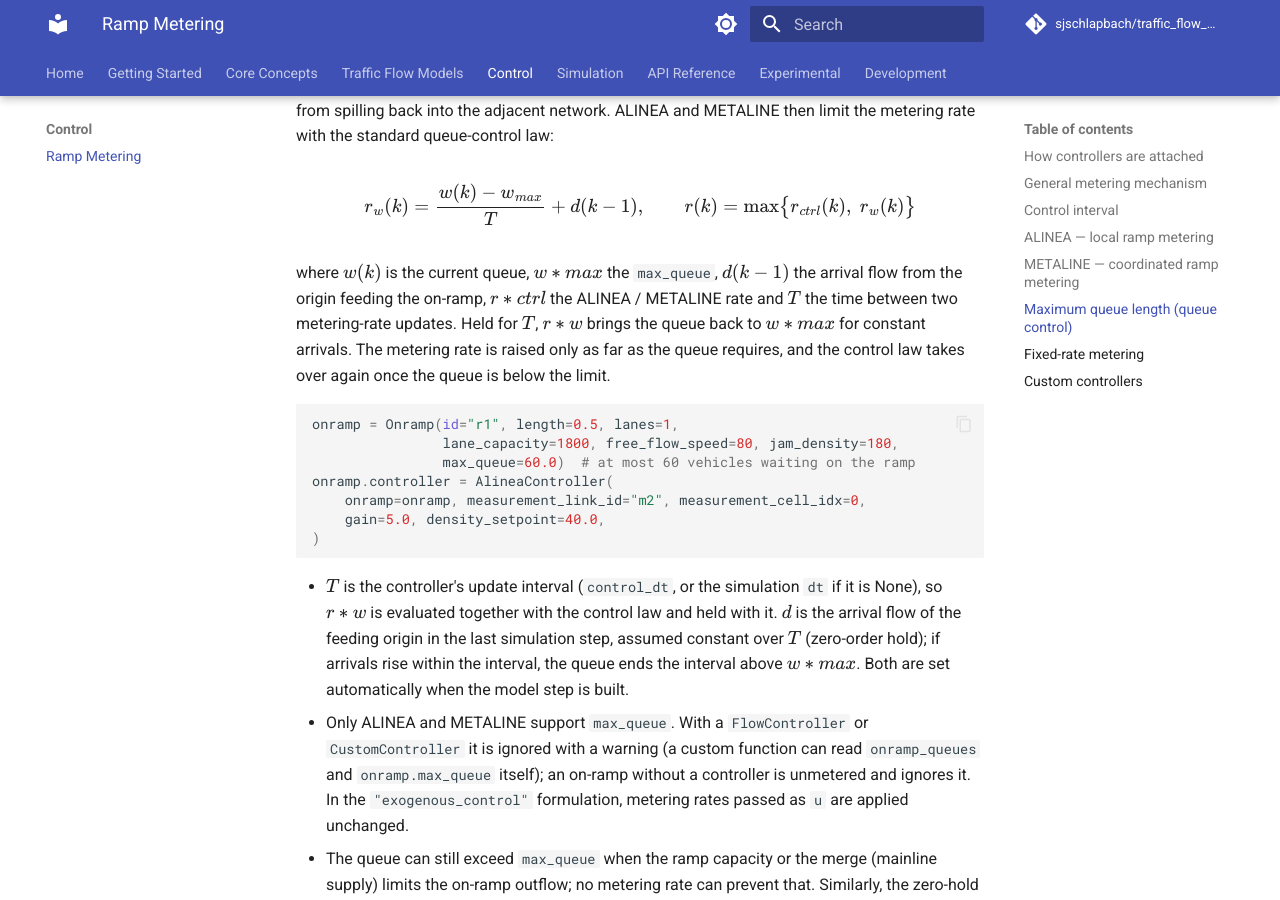
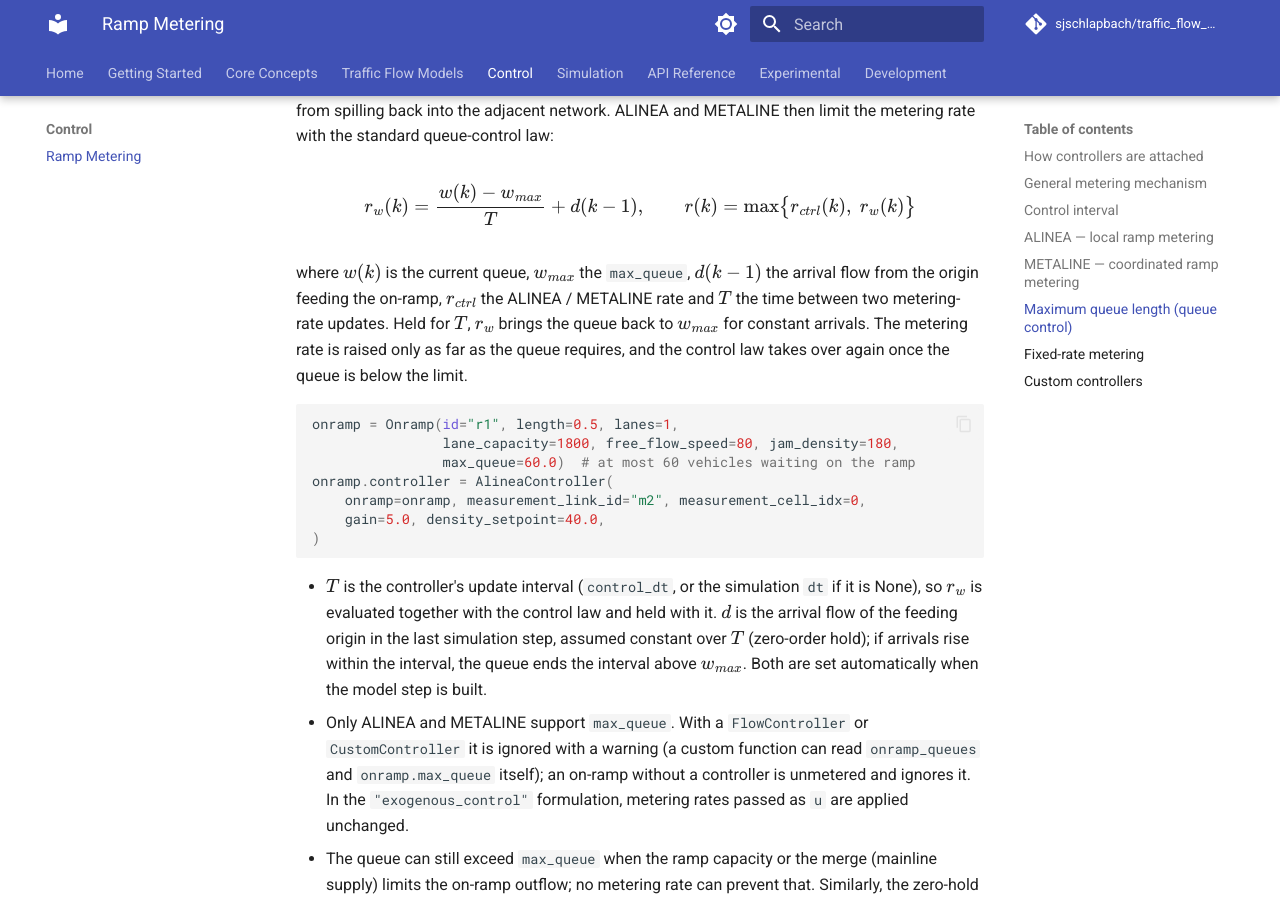
Before and after one commit to sjschlapbach/traffic_flow_models, an MkDocs documentation site: the page built from docs/control/ramp-metering.md, in a window 1280 px wide and 900 px high, scrolled down 2928 px. Built offline with MkDocs 1.6.1 and Material for MkDocs 9.7.7, drawn with Linux system fonts in a browser that asks for light colours; comment, search, counter and statistics services are not loaded.

Commit message:
fix: resolve naming inconsistencies in docs

````diff
--- a/docs/control/ramp-metering.md
+++ b/docs/control/ramp-metering.md
@@ -111,7 +111,7 @@ Set `max_queue` (veh) on an `Onramp`, e.g. to the vehicles the ramp can store, t
 
 $$r_w(k) = \frac{w(k) - w_{max}}{T} + d(k-1), \qquad r(k) = \max\bigl\{r_{ctrl}(k),\; r_w(k)\bigr\}$$
 
-where \(w(k)\) is the current queue, \(w*{max}\) the `max_queue`, \(d(k-1)\) the arrival flow from the origin feeding the on-ramp, \(r*{ctrl}\) the ALINEA / METALINE rate and \(T\) the time between two metering-rate updates. Held for \(T\), \(r*w\) brings the queue back to \(w*{max}\) for constant arrivals. The metering rate is raised only as far as the queue requires, and the control law takes over again once the queue is below the limit.
+where \(w(k)\) is the current queue, \(w_{max}\) the `max_queue`, \(d(k-1)\) the arrival flow from the origin feeding the on-ramp, \(r_{ctrl}\) the ALINEA / METALINE rate and \(T\) the time between two metering-rate updates. Held for \(T\), \(r_w\) brings the queue back to \(w_{max}\) for constant arrivals. The metering rate is raised only as far as the queue requires, and the control law takes over again once the queue is below the limit.
 
 ```python
 onramp = Onramp(id="r1", length=0.5, lanes=1,
@@ -123,7 +123,7 @@ onramp.controller = AlineaController(
 )
 ```
 
-- \(T\) is the controller's update interval (`control_dt`, or the simulation `dt` if it is None), so \(r*w\) is evaluated together with the control law and held with it. \(d\) is the arrival flow of the feeding origin in the last simulation step, assumed constant over \(T\) (zero-order hold); if arrivals rise within the interval, the queue ends the interval above \(w*{max}\). Both are set automatically when the model step is built.
+- \(T\) is the controller's update interval (`control_dt`, or the simulation `dt` if it is None), so \(r_w\) is evaluated together with the control law and held with it. \(d\) is the arrival flow of the feeding origin in the last simulation step, assumed constant over \(T\) (zero-order hold); if arrivals rise within the interval, the queue ends the interval above \(w_{max}\). Both are set automatically when the model step is built.
 - Only ALINEA and METALINE support `max_queue`. With a `FlowController` or `CustomController` it is ignored with a warning (a custom function can read `onramp_queues` and `onramp.max_queue` itself); an on-ramp without a controller is unmetered and ignores it. In the `"exogenous_control"` formulation, metering rates passed as `u` are applied unchanged.
 - The queue can still exceed `max_queue` when the ramp capacity or the merge (mainline supply) limits the on-ramp outflow; no metering rate can prevent that. Similarly, the zero-hold assumption of the demand can lead to temporary overshoots if the arrival flow rises within the interval.
 
````
